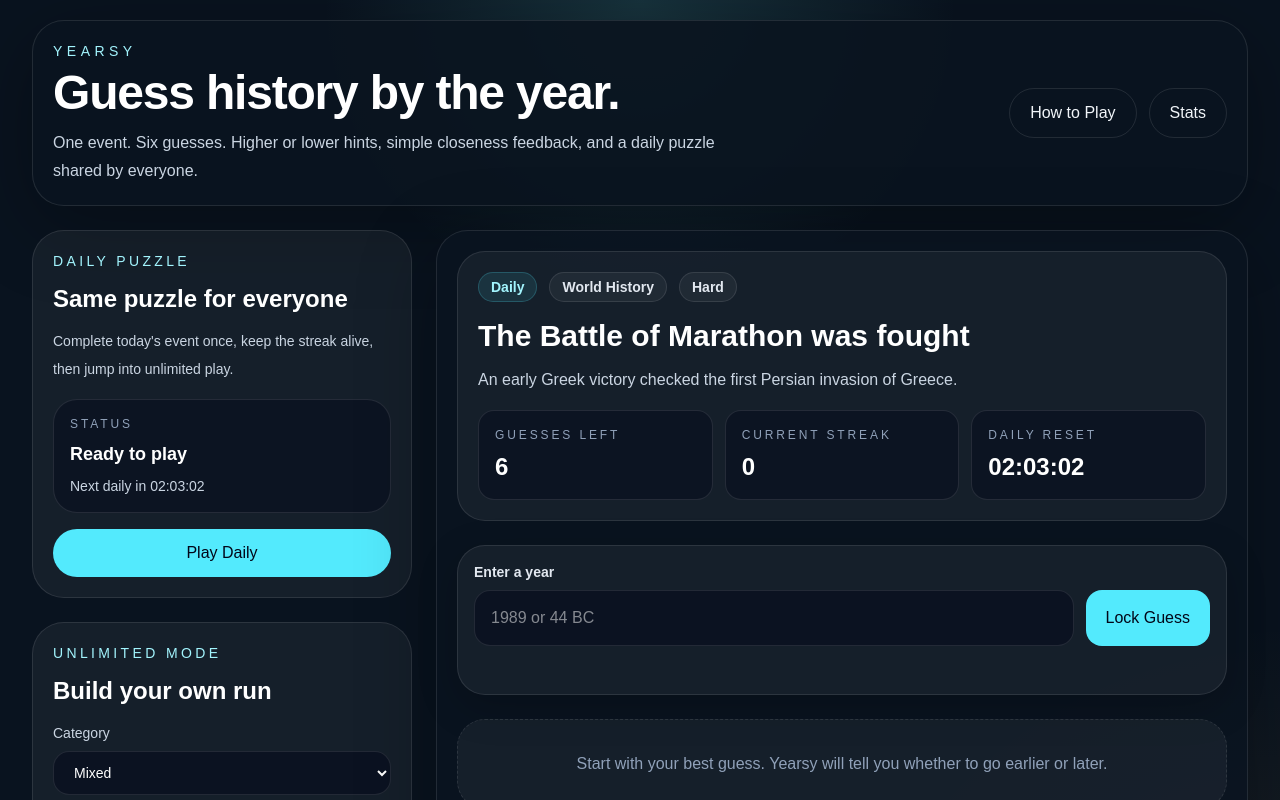
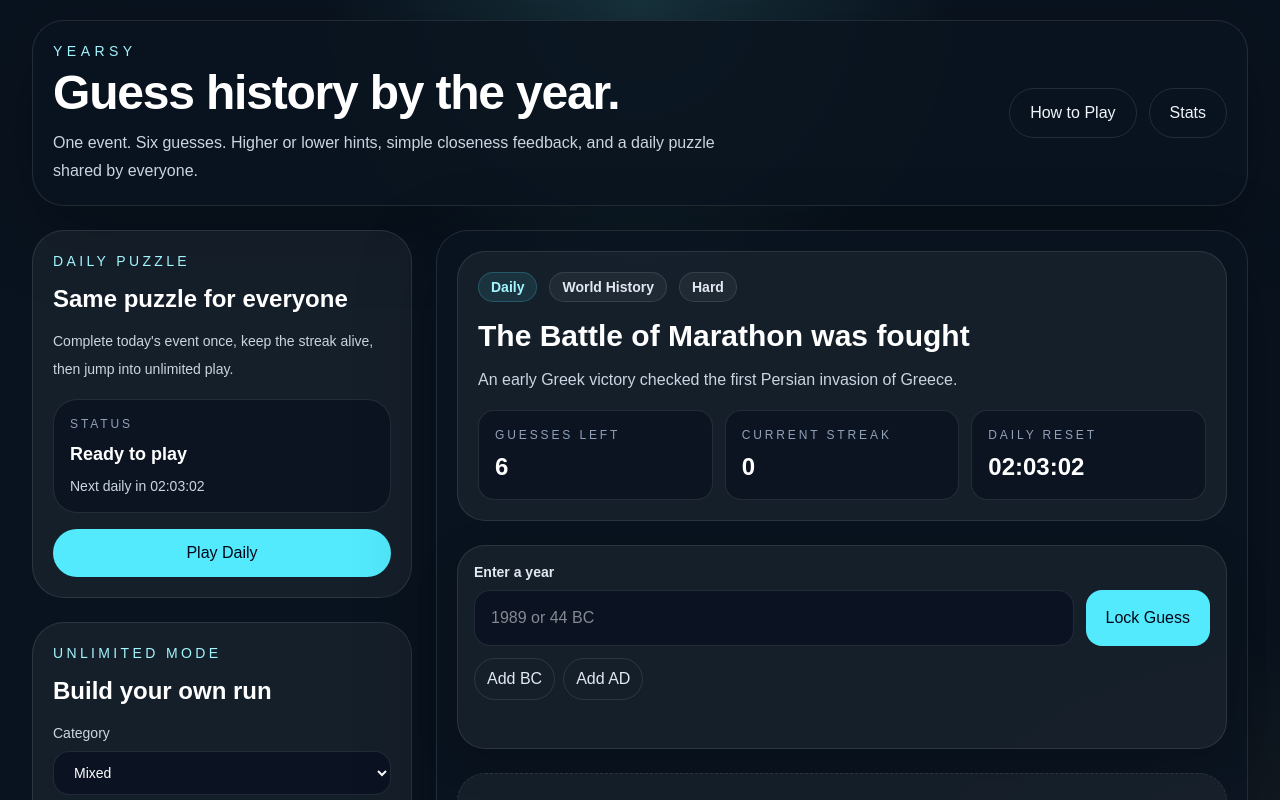
Before and after one commit to Brennanev/Chronle, a Next.js app: page / in a window 1280 px wide. Both pictures are taken after a click on the button "Play Daily". Shown: the top 800 px of the page. Built offline with nearby package versions, Linux system fonts and the light colour scheme.

Commit message:
Fix daily override and add BC/AD quick buttons

```diff
--- a/components/ChronleApp.tsx
+++ b/components/ChronleApp.tsx
@@ -64,8 +64,9 @@ export function ChronleApp({ initialDailyDate, initialDailyId }: ChronleAppProps
 
   useEffect(() => {
     setStats(loadStats());
-    setDailyProgress(loadDailyProgress(dailyDate));
-  }, [dailyDate]);
+    const savedProgress = loadDailyProgress(dailyDate);
+    setDailyProgress(savedProgress && savedProgress.eventId === dailyEvent.id ? savedProgress : null);
+  }, [dailyDate, dailyEvent.id]);
 
   useEffect(() => {
     const timer = window.setInterval(() => {
@@ -89,7 +90,10 @@ export function ChronleApp({ initialDailyDate, initialDailyId }: ChronleAppProps
       });
   }, []);
 
-  const dailyCompleted = dailyProgress?.date === dailyDate && dailyProgress.completed;
+  const dailyCompleted =
+    dailyProgress?.date === dailyDate &&
+    dailyProgress.eventId === dailyEvent.id &&
+    dailyProgress.completed;
   const todaysPoolCount = useMemo(() => getEventPool(filters).length, [filters]);
 
   function persistStats(nextStats: typeof stats) {
@@ -138,6 +142,14 @@ export function ChronleApp({ initialDailyDate, initialDailyId }: ChronleAppProps
     }
 
     beginSession("daily", dailyEvent, { category: "Mixed", difficulty: "Any" });
+  }
+
+  function appendEraSuffix(suffix: " BC" | " AD") {
+    setInputValue((current) => {
+      const trimmed = current.trim();
+      const withoutEra = trimmed.replace(/\s+(BC|BCE|AD|CE)$/i, "");
+      return withoutEra ? `${withoutEra}${suffix}` : current;
+    });
   }
 
   function startUnlimitedGame() {
@@ -430,6 +442,7 @@ export function ChronleApp({ initialDailyDate, initialDailyId }: ChronleAppProps
                   value={inputValue}
                   onChange={setInputValue}
                   onSubmit={submitGuess}
+                  onQuickFill={appendEraSuffix}
                   error={inputError}
                   disabled={session.completed}
                 />
--- a/components/GuessInput.tsx
+++ b/components/GuessInput.tsx
@@ -4,11 +4,12 @@ type GuessInputProps = {
   value: string;
   onChange: (value: string) => void;
   onSubmit: () => void;
+  onQuickFill?: (suffix: " BC" | " AD") => void;
   disabled?: boolean;
   error?: string;
 };
 
-export function GuessInput({ value, onChange, onSubmit, disabled, error }: GuessInputProps) {
+export function GuessInput({ value, onChange, onSubmit, onQuickFill, disabled, error }: GuessInputProps) {
   return (
     <div className="rounded-[28px] border border-white/10 bg-white/5 p-4 shadow-[0_12px_40px_rgba(0,0,0,0.2)]">
       <label className="mb-2 block text-sm font-semibold text-slate-200" htmlFor="guess-year">
@@ -41,6 +42,24 @@ export function GuessInput({ value, onChange, onSubmit, disabled, error }: Guess
           Lock Guess
         </button>
       </div>
+      <div className="mt-3 flex flex-wrap gap-2">
+        <button
+          type="button"
+          disabled={disabled}
+          className="rounded-full border border-white/10 px-3 py-2 text-sm font-semibold text-slate-200 disabled:cursor-not-allowed disabled:text-slate-500"
+          onClick={() => onQuickFill?.(" BC")}
+        >
+          Add BC
+        </button>
+        <button
+          type="button"
+          disabled={disabled}
+          className="rounded-full border border-white/10 px-3 py-2 text-sm font-semibold text-slate-200 disabled:cursor-not-allowed disabled:text-slate-500"
+          onClick={() => onQuickFill?.(" AD")}
+        >
+          Add AD
+        </button>
+      </div>
       <p className="mt-3 min-h-5 text-sm text-rose-300">{error ?? ""}</p>
     </div>
   );
```
